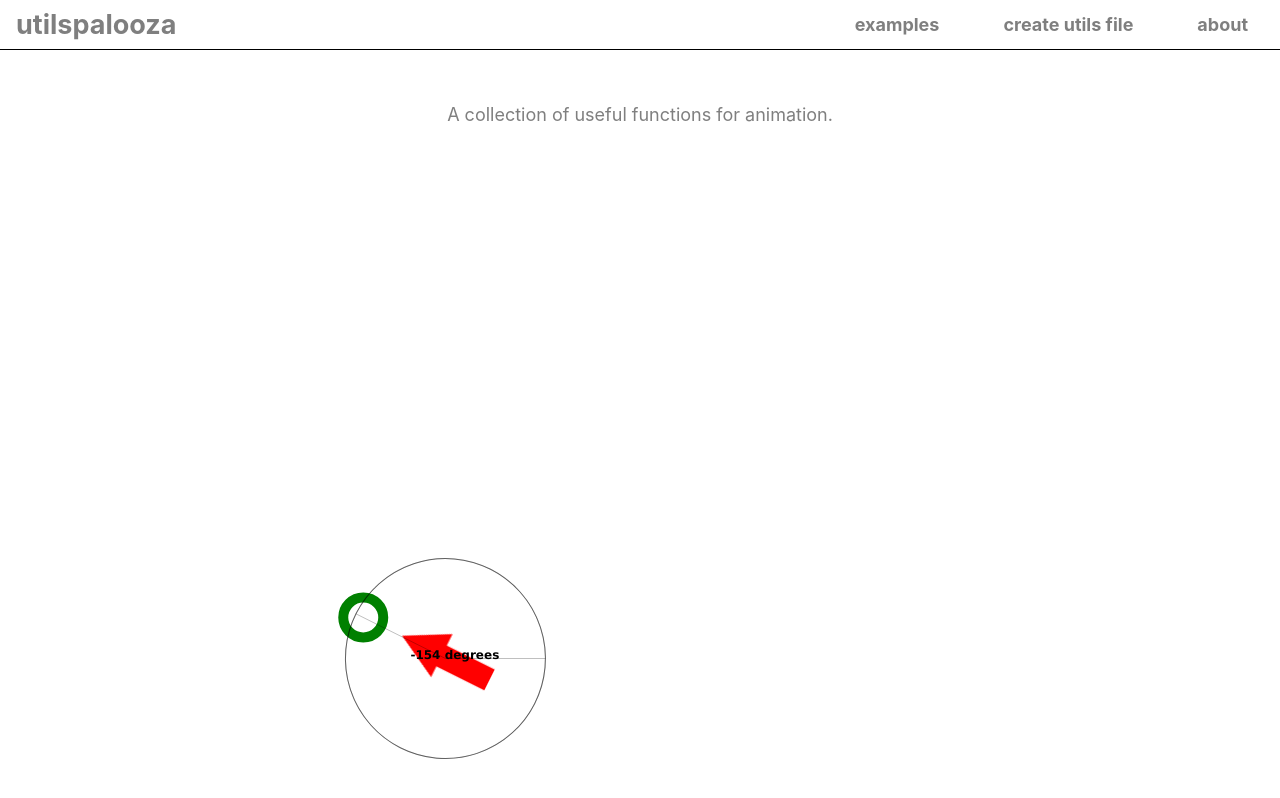
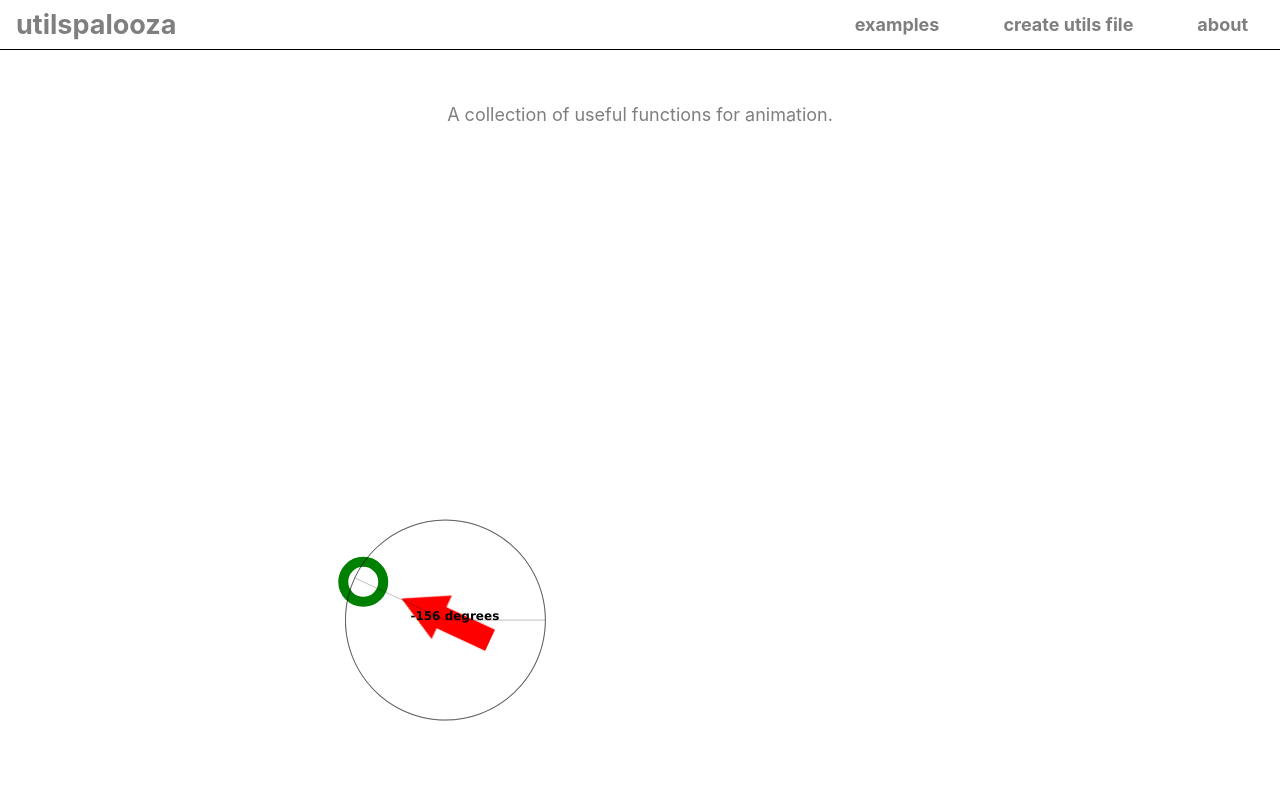
Before and after one commit to warpedpuppy/utils-site-typescript, a React (Create React App) app: page / in a window 1280 px wide. Shown: the top 798 px of the page. Built offline with nearby package versions, Linux system fonts and the light colour scheme.

Commit message:
styled more

```diff
--- a/src/components/modal/Modal.scss
+++ b/src/components/modal/Modal.scss
@@ -8,7 +8,7 @@
   background-color: rgba($color: #000000, $alpha: 0.5);
   display: flex;
   justify-content: center;
-  padding-top: 50px;
+  padding-top: 75px;
   overflow-y: scroll;
   .modal-inner {
     width: fit-content;
@@ -22,6 +22,7 @@
     color: black;
     overflow-y: scroll;
     min-width: 700px;
+    box-shadow: 0 10px 10px rgba($color: #000000, $alpha: 0.5);
     &-header {
       border-bottom: 1px solid var(--site-gray);
       padding: 2rem 2rem 0.5rem 2rem;
--- a/src/pages/home/Home.scss
+++ b/src/pages/home/Home.scss
@@ -1,10 +1,10 @@
 #home-page {
   display: flex;
-  position: relative;
+  position: fixed;
   top: 50px;
   &--canvas-container {
     width: 100vw;
-    height: 100vh;
+    height: calc(100vh - 50px);
     position: absolute;
     top: 0;
     left: 0;
```
